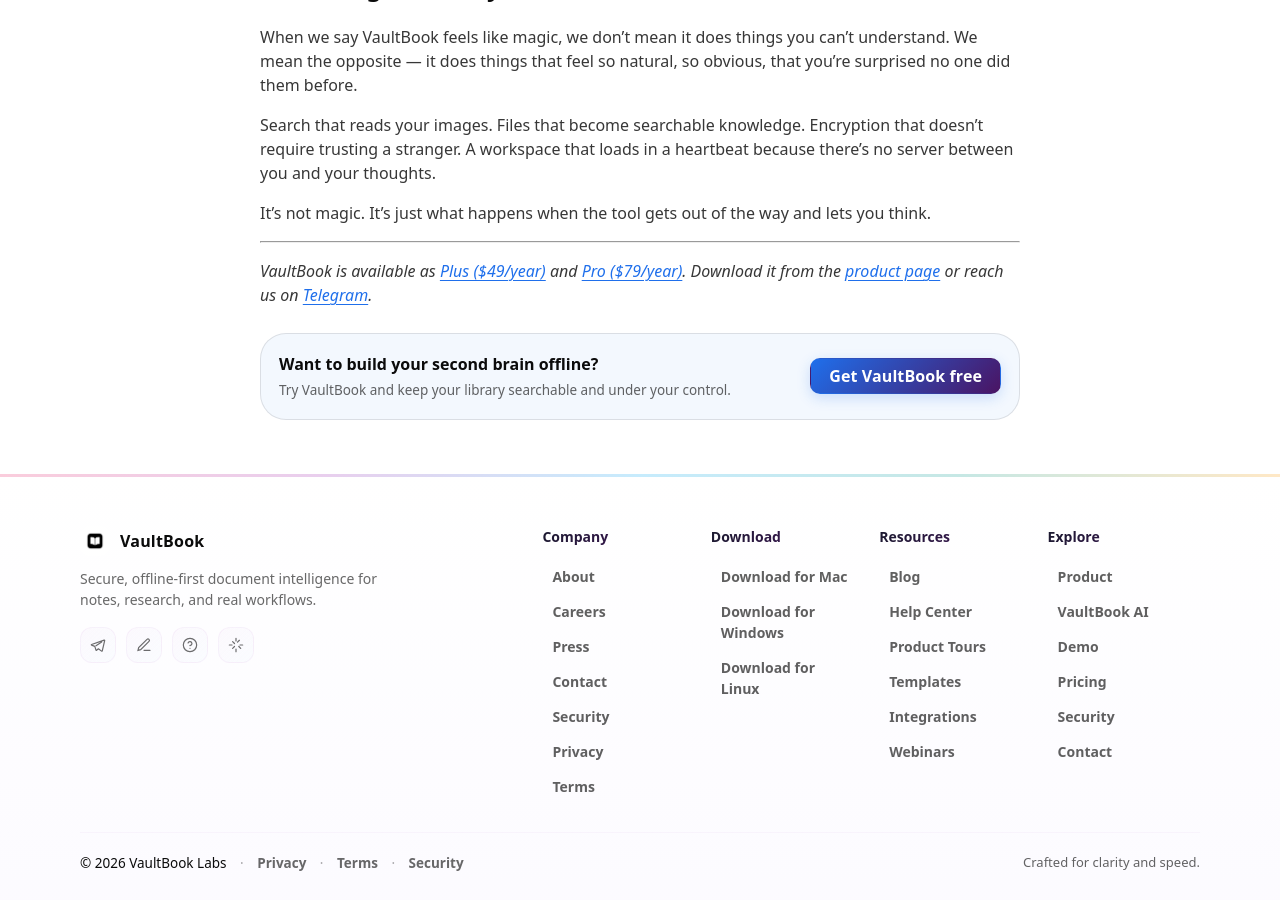
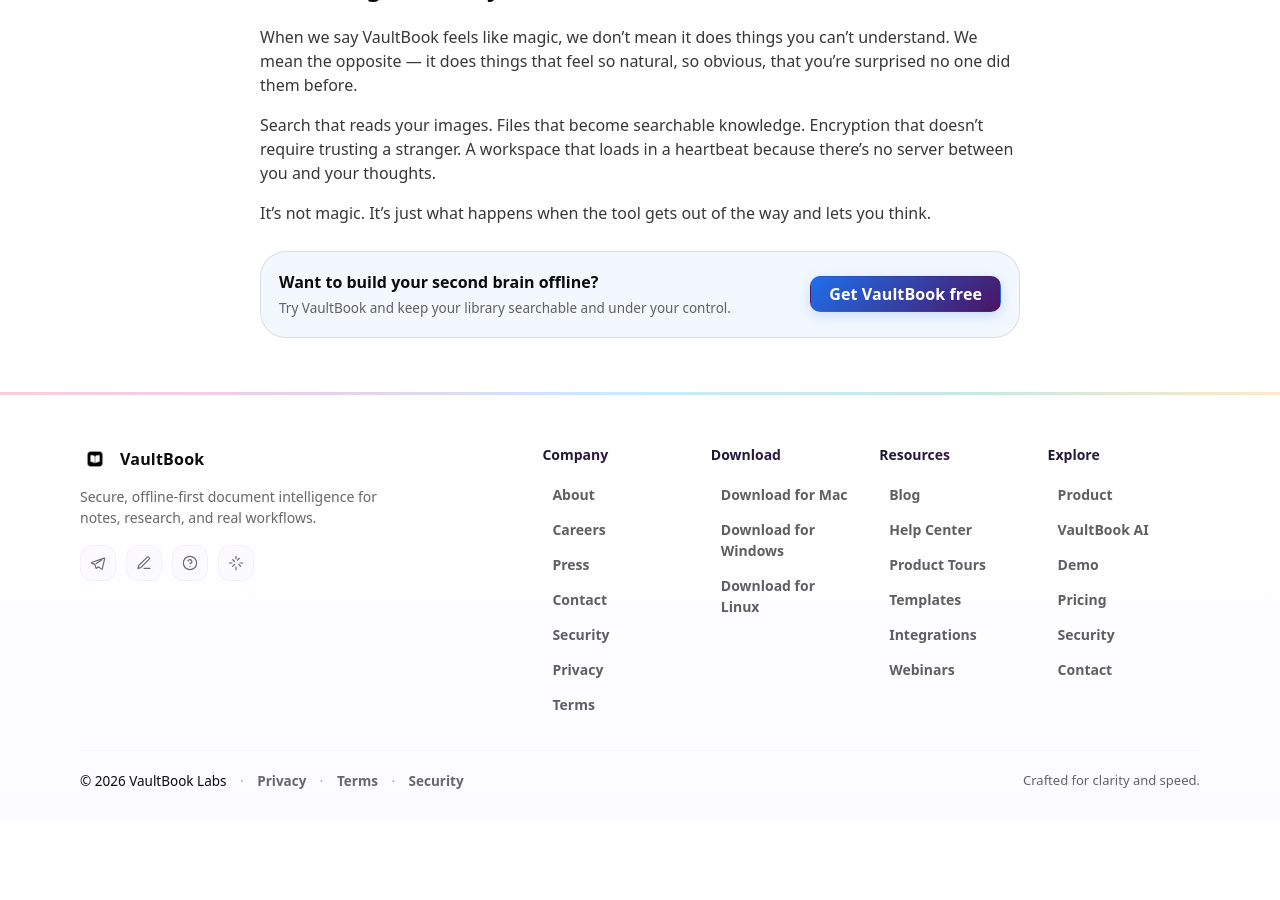
Before and after one commit to k2xn258k2x-cmyk/k2xn258k2x-cmyk.github.io, a Jekyll site: the page built from _posts/2026-02-28-the-moment-it-clicks.md, in a window 1280 px wide and 900 px high, scrolled down 3465 px. Built offline with Jekyll 4.4.1, drawn with Linux system fonts in a browser that asks for light colours; some web fonts are replaced; after the commit the page ends 4284 px from its top, so only the background shows below that.

Commit message:
Update 2026-02-28-the-moment-it-clicks.md

```diff
--- a/_posts/2026-02-28-the-moment-it-clicks.md
+++ b/_posts/2026-02-28-the-moment-it-clicks.md
@@ -70,7 +70,3 @@
 Search that reads your images. Files that become searchable knowledge. Encryption that doesn't require trusting a stranger. A workspace that loads in a heartbeat because there's no server between you and your thoughts.
 
 It's not magic. It's just what happens when the tool gets out of the way and lets you think.
-
----
-
-*VaultBook is available as [Plus ($49/year)](/pricing/) and [Pro ($79/year)](/pricing/). Download it from the [product page](/product/) or reach us on [Telegram](https://t.me/VaultBook).*
```
